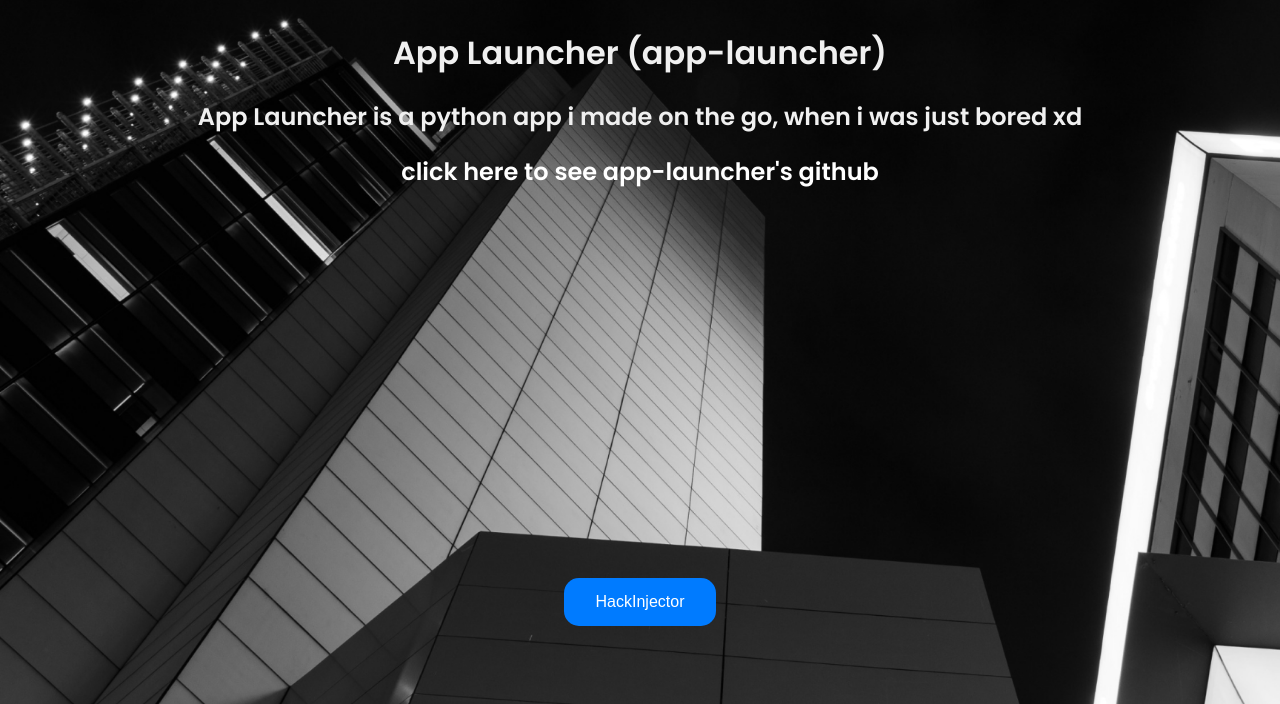
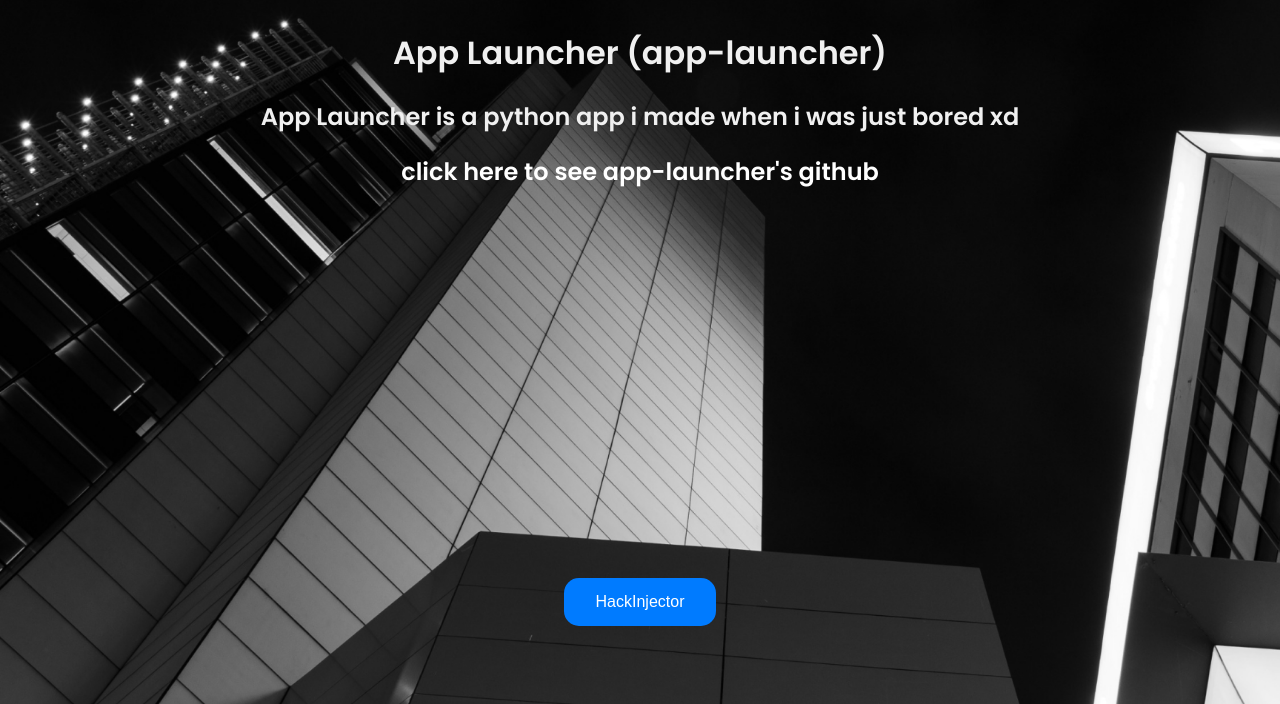
Before and after one commit to voxj/voxj.github.io, a plain HTML site: page app-launcher.html in a window 1280 px wide. Shown: the part 96-800 px from the top of the page. Drawn offline with Linux system fonts and the light colour scheme.

Commit message:
Update app-launcher.html

```diff
--- a/app-launcher.html
+++ b/app-launcher.html
@@ -2,11 +2,11 @@
 <link rel="icon" href="https://voxj.github.io/valt.png" type="image/png">
 <meta property="og:title" content="voxj's | App Launcher (app-launcher)">
 <meta property="og:description" content="information about App Launcher (app-launcher)">
-<meta property="og:image" content="https://voxj.github.io/app-launcher%20codename%20cookie.png">
+<meta property="og:image" content="https://voxj.github.io/assets/icons/app-launcher%20codename%20cookie.png">
 <meta property="og:url" content="https://voxj.github.io/app-launcher.html">
 </head><body><header id="top-bar"> <a class="logothingy" ,="" href="https://voxj.github.io/"> <img src="https://voxj.github.io/assets/icons/v.png" style="width: 50px; height: 50px; border-radius: 100%;"> </a> <a href="https://youtube.com/@v0xj_"><p style="transform: scale(1.5);">youtube</p></a> <a href="https://github.com/voxj"><p style="transform: scale(1.5); ">github</p></a> </header><div class="text">
   <h1>App Launcher (app-launcher)</h1>
-  <h2>App Launcher is a python app i made on the go, when i was just bored xd</h2>
+  <h2>App Launcher is a python app i made when i was just bored xd</h2>
   <h2><a href="https://github.com/voxj/app-launcher">click here to see app-launcher's github</a></h2>
 </div>
 <br><br><br><br><br><br><br><br><br><br><br><br><br><br>
```
